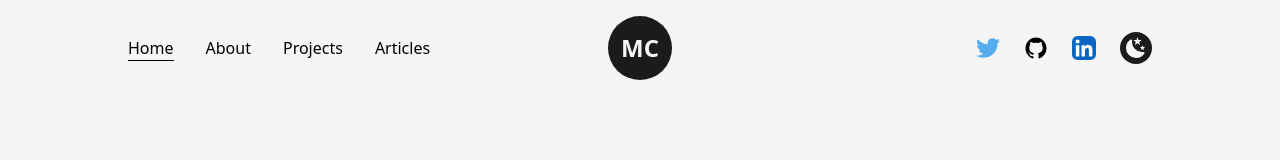
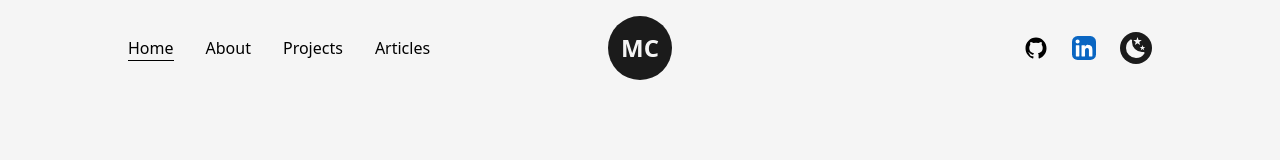
Before and after one commit to lmposter/Portfolio, a Next.js app: page / in a window 1280 px wide. Shown: the top 160 px of the page. Built offline with nearby package versions, Linux system fonts and the light colour scheme; no server answers.

Commit message:
Update NavBar.js

```diff
--- a/src/components/NavBar.js
+++ b/src/components/NavBar.js
@@ -89,13 +89,6 @@ const NavBar = () => {
         </nav>
 
         <nav className="flex items-center justify-center flex-wrap">
-          <motion.a href='https://twitter.com/abdalla99393683' target={"_black"}
-            whileHover={{ y: -2 }}
-            whileTap={{ scale: 0.9 }}
-            className="w-6 mx-3"
-          >
-            <TwitterIcon />
-          </motion.a>
 
           <motion.a href='https://github.com/abdallah1936' target={"_black"}
             className="w-6 mx-3"
```
